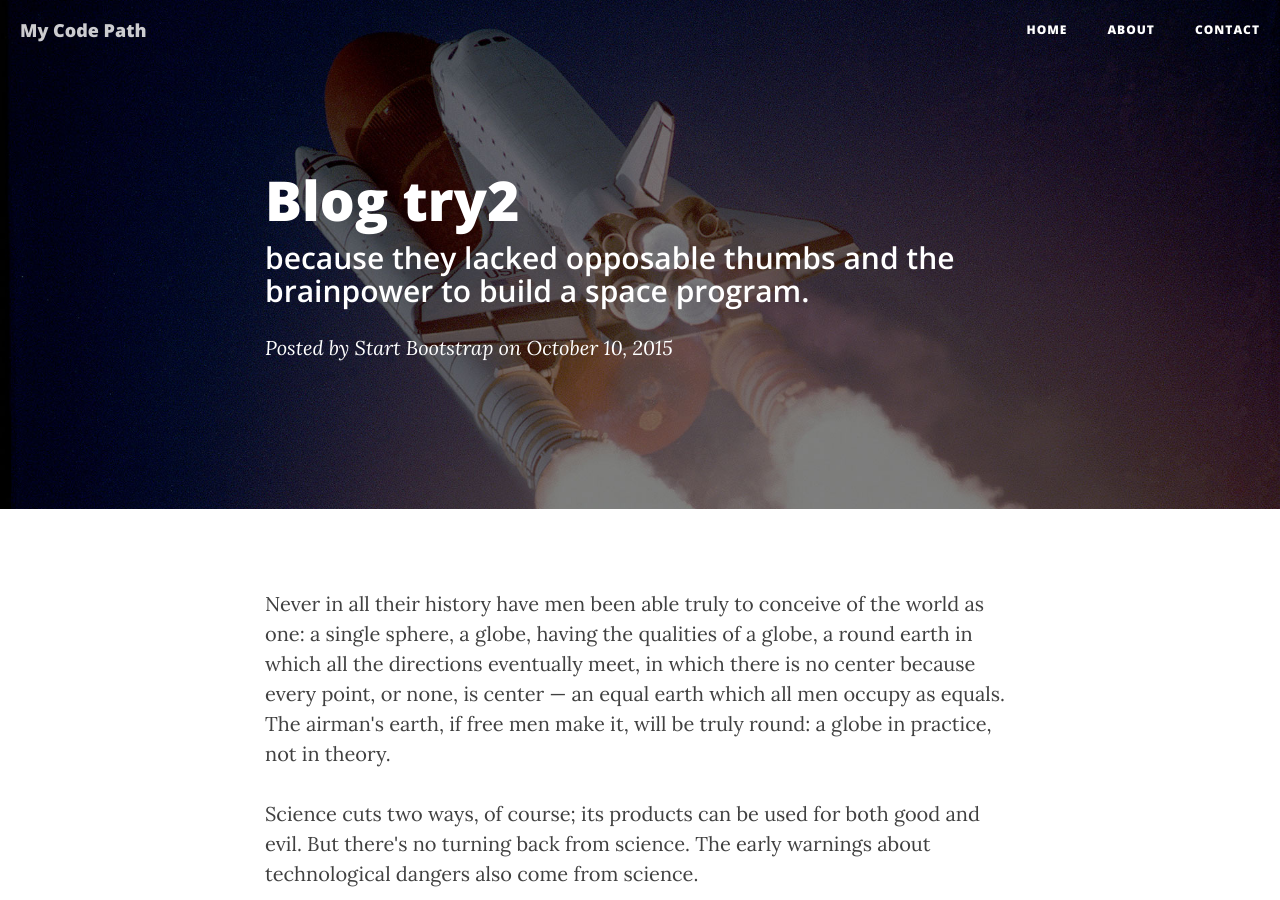
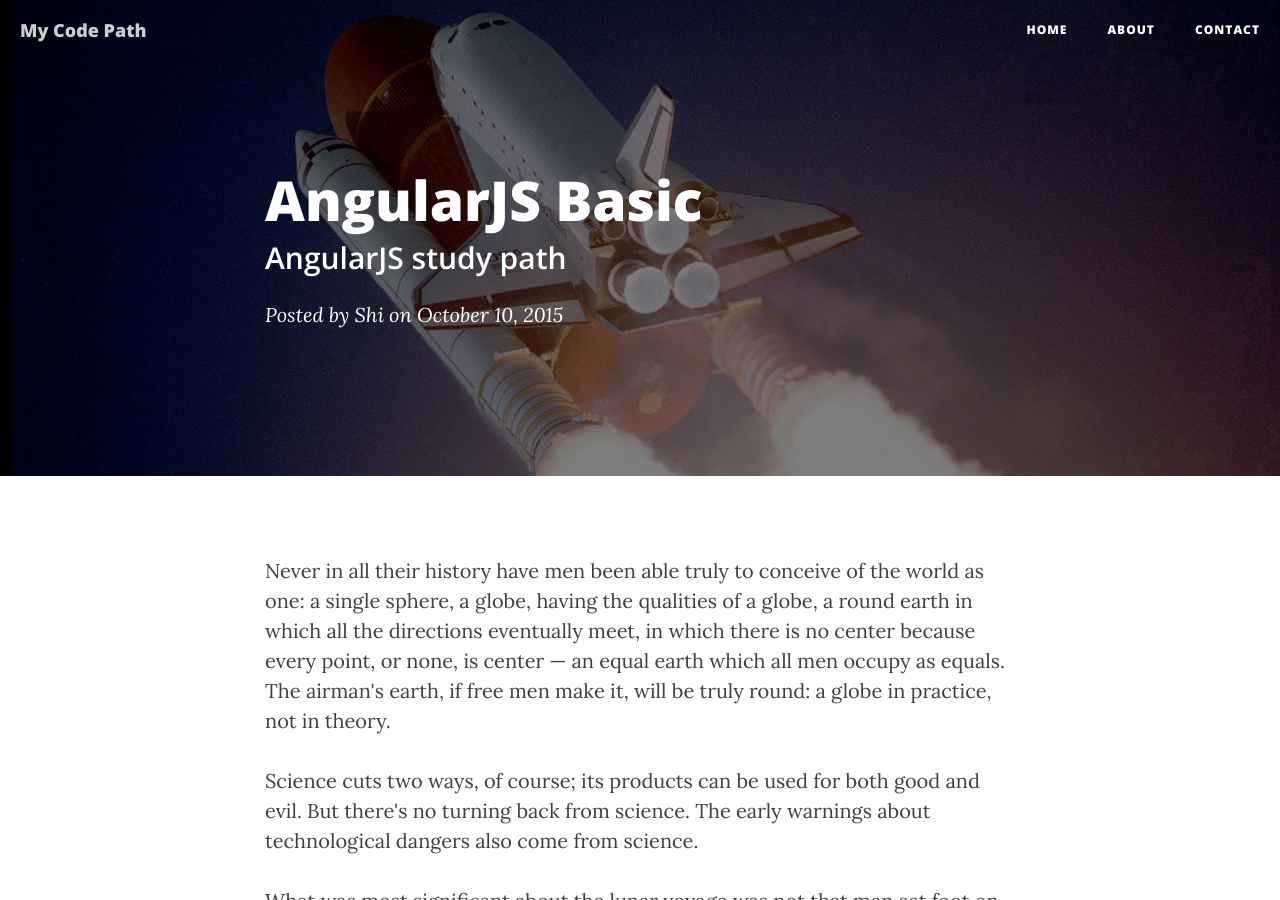
Before and after one commit to shic/blog, a Jekyll site: the page built from _posts/2016-02-12-AngularJS-Basic.markdown, in a window 1280 px wide and 900 px high. Built offline with Jekyll 4.4.1, drawn with Linux system fonts in a browser that asks for light colours; nearby versions of some CDN libraries.

Commit message:
Changed a blog

```diff
--- a/_posts/2016-02-12-AngularJS-Basic.markdown
+++ b/_posts/2016-02-12-AngularJS-Basic.markdown
@@ -1,9 +1,9 @@
 ---
 layout:     post
-title:      "Blog try2"
-subtitle:   "because they lacked opposable thumbs and the brainpower to build a space program."
+title:      "AngularJS Basic"
+subtitle:   "AngularJS study path"
 date:       2015-10-10 12:00:00
-author:     "Start Bootstrap"
+author:     "Shi"
 header-img: "img/post-bg-01.jpg"
 ---
 
--- a/_posts/2016-2-26-Android.markdown
+++ b/_posts/2016-2-26-Android.markdown
@@ -7,7 +7,5 @@ author:     "Shi"
 header-img: "img/post-bg-01.jpg"
 ---
 
-<p>
 
-
-</p>
+<p>Never in all their history have men been able truly to conceive of the world as one: a single sphere, a globe, having the qualities of a globe, a round earth in which all the directions eventually meet, in which there is no center because every point, or none, is center — an equal earth which all men occupy as equals. The airman's earth, if free men make it, will be truly round: a globe in practice, not in theory.</p>
```
Also changed, not shown: 1 other file.
